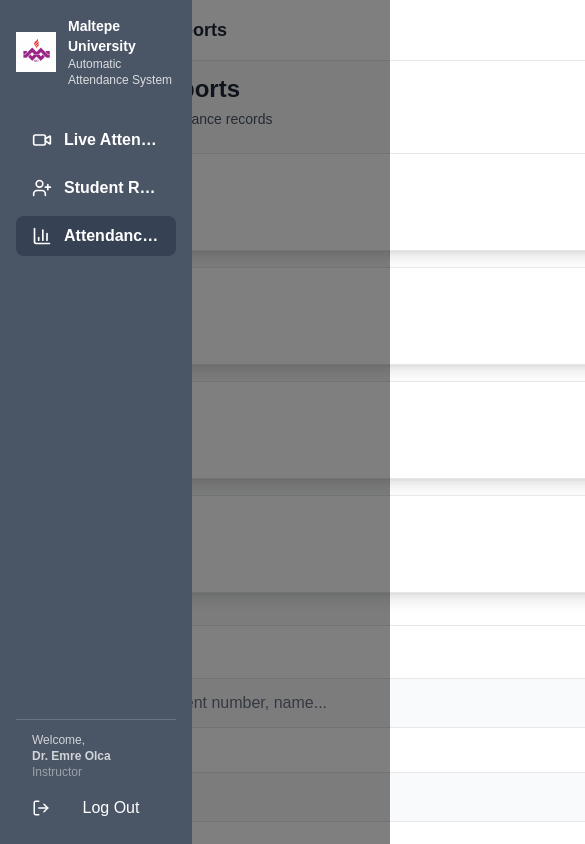
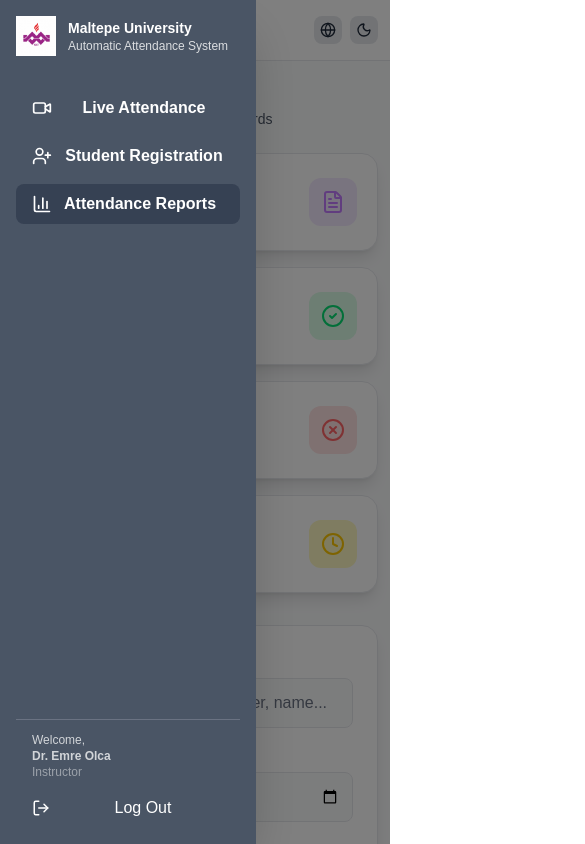
Before and after one commit to cerenyasarr/SE342-AttendanceSystem, a Next.js app in the folder frontend/: page /teacher-reports in a window 390 px wide. Shown: the top 844 px of the page, 585 px wide, since content can reach past the window. Built offline with nearby package versions, Linux system fonts and the light colour scheme.

Commit message:
Improve layout and sidebar styles in teacher reports page
Refines the page layout by switching to h-screen and overflow-hidden for the main container, updates sidebar widths and adds shadow for mobile, and adjusts content area scrolling and padding. Also removes an unused mock attendance data entry.

```diff
--- a/frontend/app/teacher-reports/page.tsx
+++ b/frontend/app/teacher-reports/page.tsx
@@ -124,7 +124,6 @@ const mockAttendanceData = [
   { id: 7, studentNumber: '2024002', name: 'Ayşe', surname: 'Demir', department: 'CSE', class: '1', date: '2024-11-19', status: 'Present', time: '09:12' },
   { id: 8, studentNumber: '2024003', name: 'Mehmet', surname: 'Kaya', department: 'CSE', class: '1', date: '2024-11-19', status: 'Present', time: '09:20' },
   { id: 9, studentNumber: '2024004', name: 'Zeynep', surname: 'Şahin', department: 'CSE', class: '1', date: '2024-11-19', status: 'Absent', time: '-' },
-  { id: 10, studentNumber: '2024005', name: 'Ali', surname: 'Çelik', department: 'CSE', class: '1', date: '2024-11-19', status: 'Present', time: '09:15' },
 ];
 
 export default function TeacherReportsPage() {
@@ -237,7 +236,7 @@ export default function TeacherReportsPage() {
   if (!mounted) return null;
 
   return (
-    <div className={`min-h-screen flex transition-colors duration-300 ${
+    <div className={`h-screen flex overflow-hidden transition-colors duration-300 ${
       isDarkMode ? 'bg-gray-900' : 'bg-gray-50'
     }`}>
       {/* Mobile Overlay */}
@@ -248,8 +247,8 @@ export default function TeacherReportsPage() {
         />
       )}
 
-      {/* Sidebar */}
-      <aside className={`${sidebarOpen ? 'w-64' : 'w-20'} hidden lg:flex fixed lg:static max-h-screen lg:max-h-none overflow-y-auto lg:overflow-y-visible transition-all duration-300 ${
+      {/* Sidebar - Web */}
+      <aside className={`${sidebarOpen ? 'w-64' : 'w-20'} hidden lg:flex fixed lg:static h-full transition-all duration-300 ${
         isDarkMode ? 'bg-gray-700' : 'bg-gray-600'
       } text-white flex-col p-4 z-50`}>
         {/* Logo and Title */}
@@ -327,9 +326,9 @@ export default function TeacherReportsPage() {
       </aside>
 
       {/* Mobile Sidebar */}
-      <aside className={`${sidebarOpen ? 'translate-x-0' : '-translate-x-full'} lg:hidden fixed h-full w-48 transition-transform duration-300 ${
+      <aside className={`${sidebarOpen ? 'translate-x-0' : '-translate-x-full'} lg:hidden fixed h-full w-64 transition-transform duration-300 ${
         isDarkMode ? 'bg-gray-700' : 'bg-gray-600'
-      } text-white flex flex-col p-4 z-50`}>
+      } text-white flex flex-col p-4 z-50 shadow-2xl`}>
         {/* Logo and Title */}
         <div className="flex items-center gap-3 mb-8">
           <Image
@@ -393,11 +392,11 @@ export default function TeacherReportsPage() {
       </aside>
 
       {/* Main Content */}
-      <div className="flex-1 flex flex-col">
+      <div className="flex-1 flex flex-col h-full overflow-hidden relative">
         {/* Top Bar */}
         <div className={`${
           isDarkMode ? 'bg-gray-800 border-gray-700' : 'bg-white border-gray-200'
-        } border-b px-3 sm:px-6 py-3 sm:py-4 flex items-center justify-between`}>
+        } border-b px-3 sm:px-6 py-3 sm:py-4 flex items-center justify-between shrink-0`}>
           <div className="flex items-center gap-2 sm:gap-4">
             <button
               onClick={() => setSidebarOpen(!sidebarOpen)}
@@ -435,8 +434,8 @@ export default function TeacherReportsPage() {
         </div>
 
         {/* Content Area */}
-        <div className="flex-1 p-3 sm:p-6 overflow-auto">
-          <div className="max-w-7xl mx-auto">
+        <div className="flex-1 p-3 sm:p-6 overflow-y-auto overflow-x-hidden">
+          <div className="max-w-7xl mx-auto pb-20">
 
             {/* Header */}
             <div className="mb-6">
```
